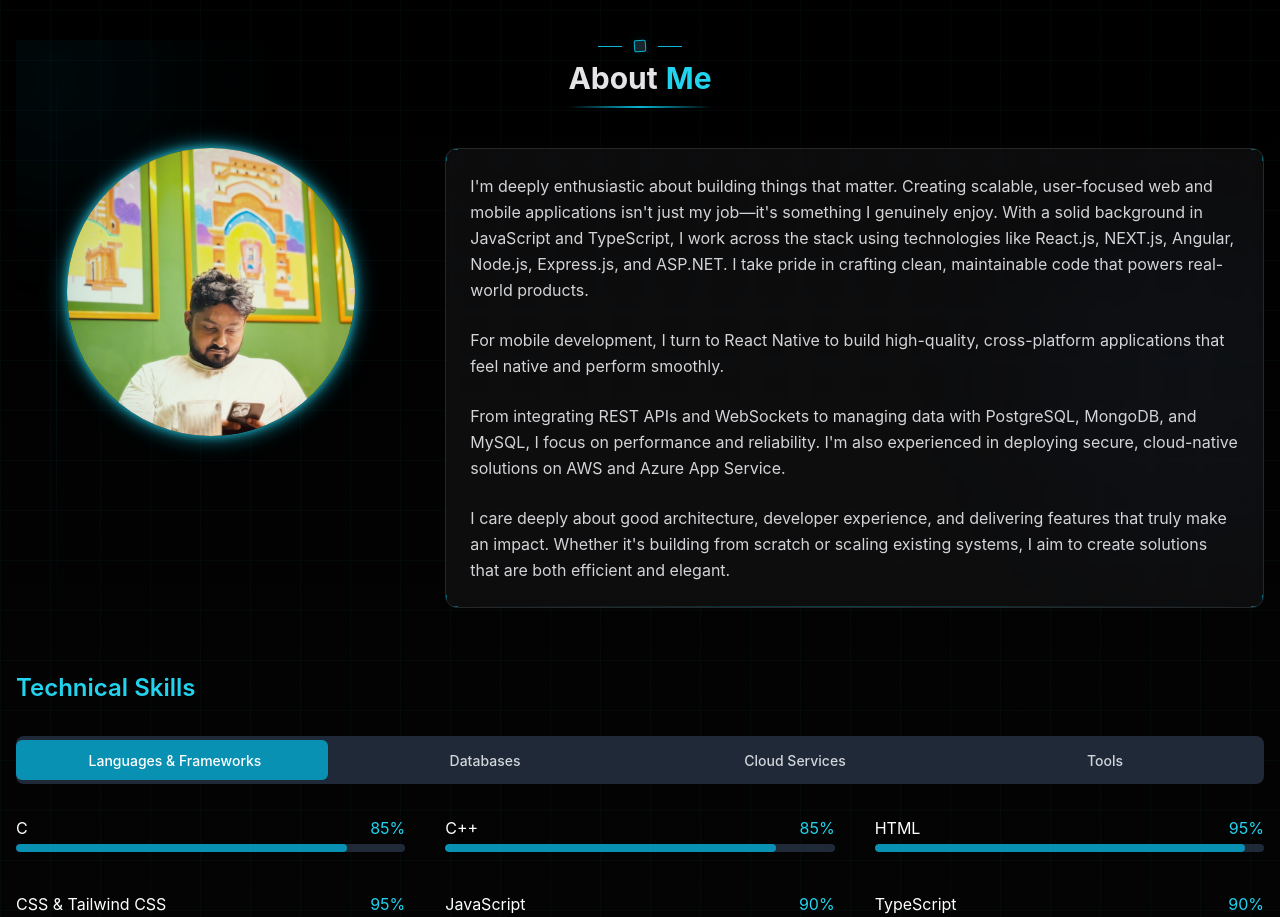
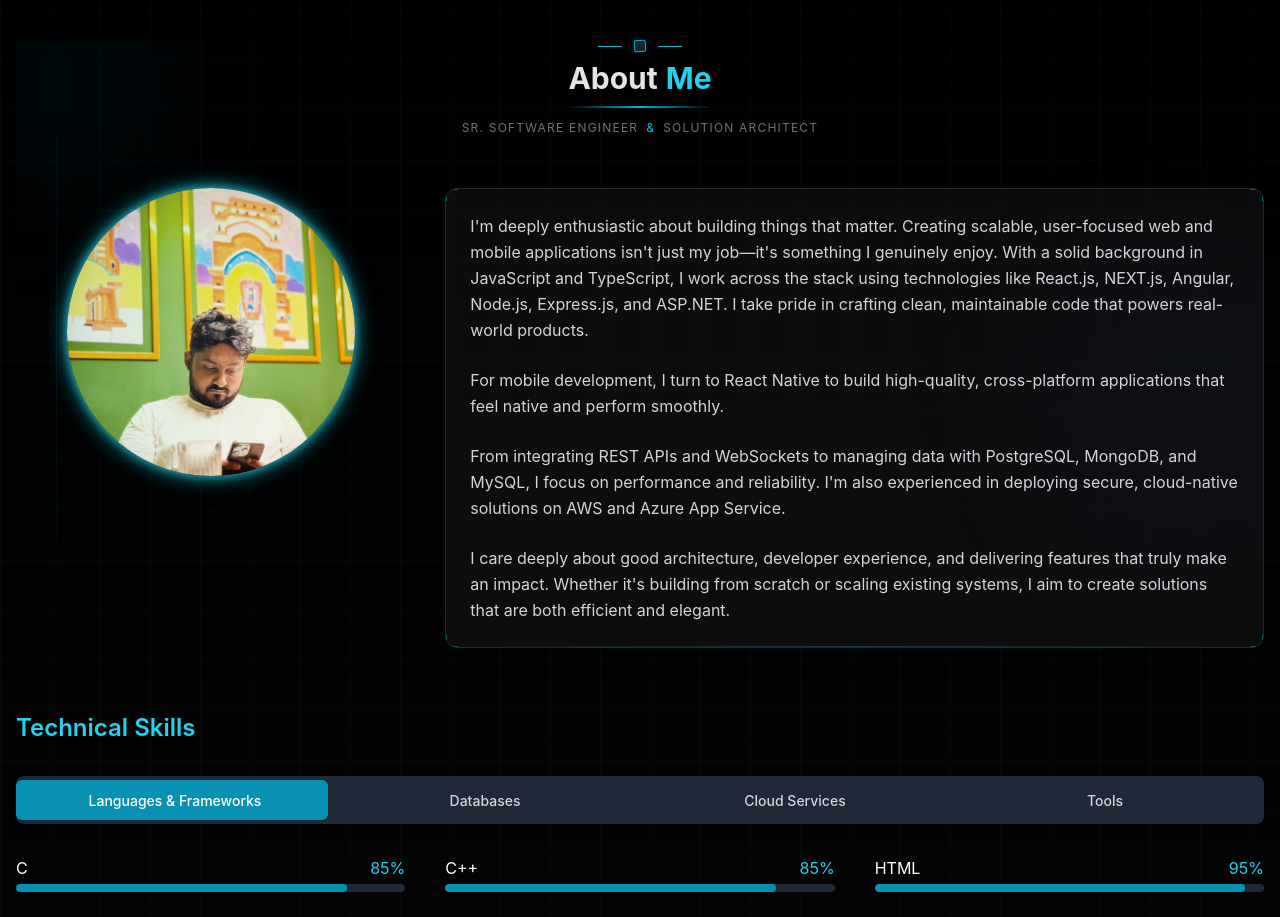
Before and after one commit to shourov-sorkar/latest-portfolio, a React (Vite) app: page / in a window 1280 px wide. Shown: the part 840-1757 px from the top of the page. Built offline with nearby package versions, Linux system fonts and the light colour scheme.

Commit message:
feat(profile-section): add job title display to ProfileSection

```diff
--- a/src/sections/about-section/ProfileSection.tsx
+++ b/src/sections/about-section/ProfileSection.tsx
@@ -33,6 +33,11 @@ const SectionTitle = ({ isInView }: { isInView: boolean }) => (
       <span className="text-cyan-400 ml-2">Me</span>
       <div className="absolute left-1/2 -bottom-3 w-36 h-[2px] bg-gradient-to-r from-transparent via-cyan-500 to-transparent transform -translate-x-1/2"></div>
     </h3>
+    <div className="text-center mt-6 text-xs uppercase tracking-widest text-zinc-500">
+      <span>Sr. Software Engineer</span>
+      <span className="mx-2 text-cyan-500">&</span>
+      <span>Solution Architect</span>
+    </div>
   </motion.div>
 );
 
```
